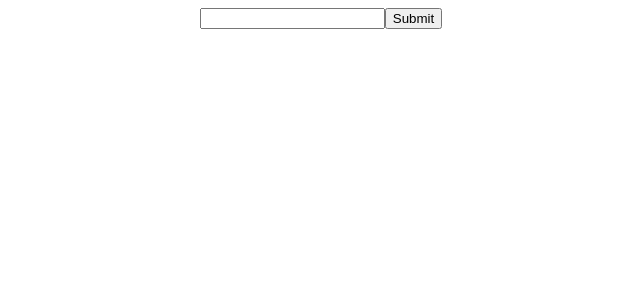
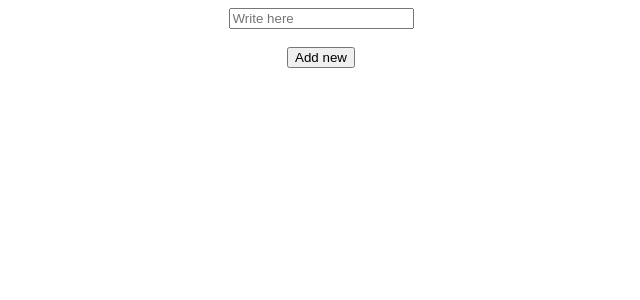
Before and after one commit to arif034/todo-list-application, a React (Create React App) app: page / in a window 1280 px wide. Shown: the top 300 px of the page, without its empty margins (319-959 px from the left). Built offline with nearby package versions, Linux system fonts and the light colour scheme.

Commit message:
changes for todo-list application changes for todo-list application

```diff
--- a/src/component/Child.js
+++ b/src/component/Child.js
@@ -8,28 +8,35 @@ class Child extends Component {
       itemList: []
     };
   }
-  onChange = (event) => {
-    this.setState((prevState) => {
-      return { item: event.target.value };
+  onChanges = (event) => {
+    this.setState({ item: event.target.value });
+  };
+
+  onSubmits = () => {
+    const newList = [...this.state.itemList, this.state.item];
+    this.setState({
+      itemList: newList
     });
   };
 
-  onSubmit = (event) => {
-    this.setState(() => {
-      return {
-        itemList: [...this.state.itemList, event.target.value]
-      };
-    });
-  };
   render() {
-    const items = this.state.itemList.map((element) => (
-      <Element element={element} />
+    const listItem = this.state.itemList.map((item) => (
+      <Element item={item} className="element" />
     ));
+    console.log(listItem);
     return (
-      <div>
-        <input type="text" value={this.state.item} onChange={this.onChange} />
-        <button onSubmit={this.onSubmit}>Submit</button>
-        <ul>{items}</ul>
+      <div className="App">
+        <input
+          placeholder="Write here"
+          value={this.state.item}
+          onChange={this.onChanges}
+        />
+        <br />
+        <br />
+        <button onClick={this.onSubmits}>Add new</button>
+        <br />
+        <br />
+        <ul>{listItem}</ul>
       </div>
     );
   }
--- a/src/component/Element.js
+++ b/src/component/Element.js
@@ -1,11 +1,12 @@
-import { Component, Fragment } from "react";
+import React from "react";
 
-class Element extends Component {
+class Element extends React.Component {
   render() {
+    const item = this.props.item;
     return (
-      <Fragment>
-        <li className="li">{this.props.element}</li>
-      </Fragment>
+      <React.Fragment>
+        <li className="li">{item}</li>
+      </React.Fragment>
     );
   }
 }
```
